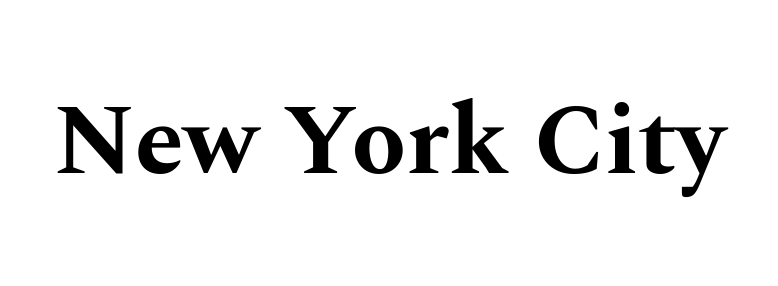
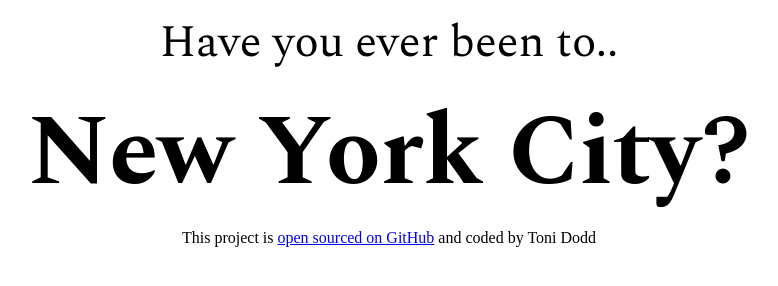
Before and after one commit to ToniDodd/New-York-Travel-Project, a plain HTML site: page index.html in a window 1280 px wide. Shown: the whole page, without its empty margins (251-1029 px from the left). Drawn offline with nearby package versions, Linux system fonts and the light colour scheme; a web font is replaced by a local one.

Commit message:
Added hero and github link

```diff
--- a/index.html
+++ b/index.html
@@ -11,6 +11,10 @@
     <title>The Big Apple</title>
 </head>
 <body>
-    <h1>New York City</h1>
+    <div class="hero">
+        <p>Have you ever been to..</p>
+    <h1>New York City?</h1>
+    <footer>This project is <a href="https://github.com/ToniDodd/New-York-Travel-Project" target="_blank"> open sourced on GitHub</a> and coded by Toni Dodd</footer>
+</div>
 </body>
 </html>
--- a/src/style.css
+++ b/src/style.css
@@ -1,6 +1,15 @@
-h1{
+p{
+    font-family: 'Spectral', serif;
+    font-size: 45px;
+    margin: 0 auto;
+}
+h1 {
     font-family: 'Spectral', serif;
     font-weight: 800;
-    text-align: center;
+    margin: 0 auto;
     font-size: 100px;
 }
+.hero{
+    display: block;
+    text-align: center;
+}
```
